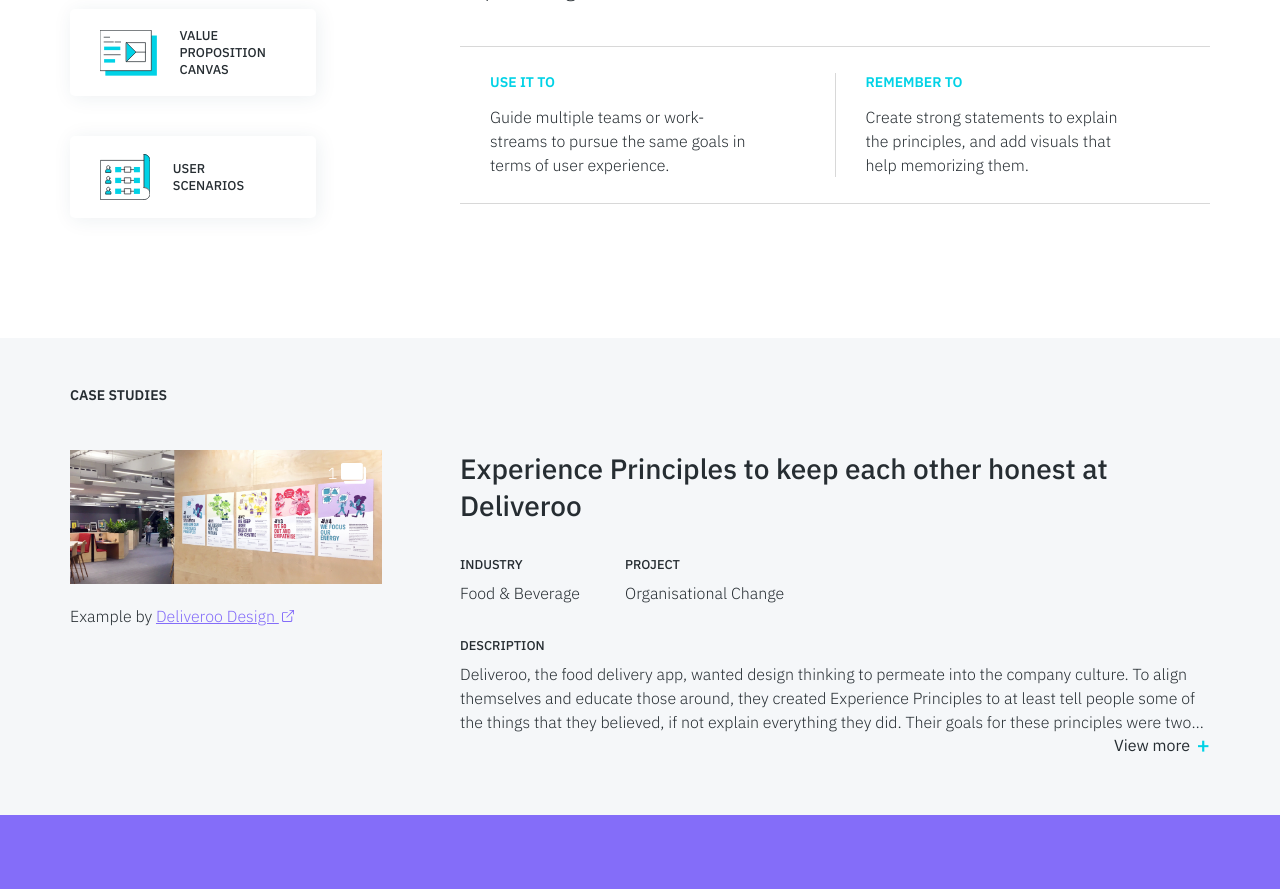
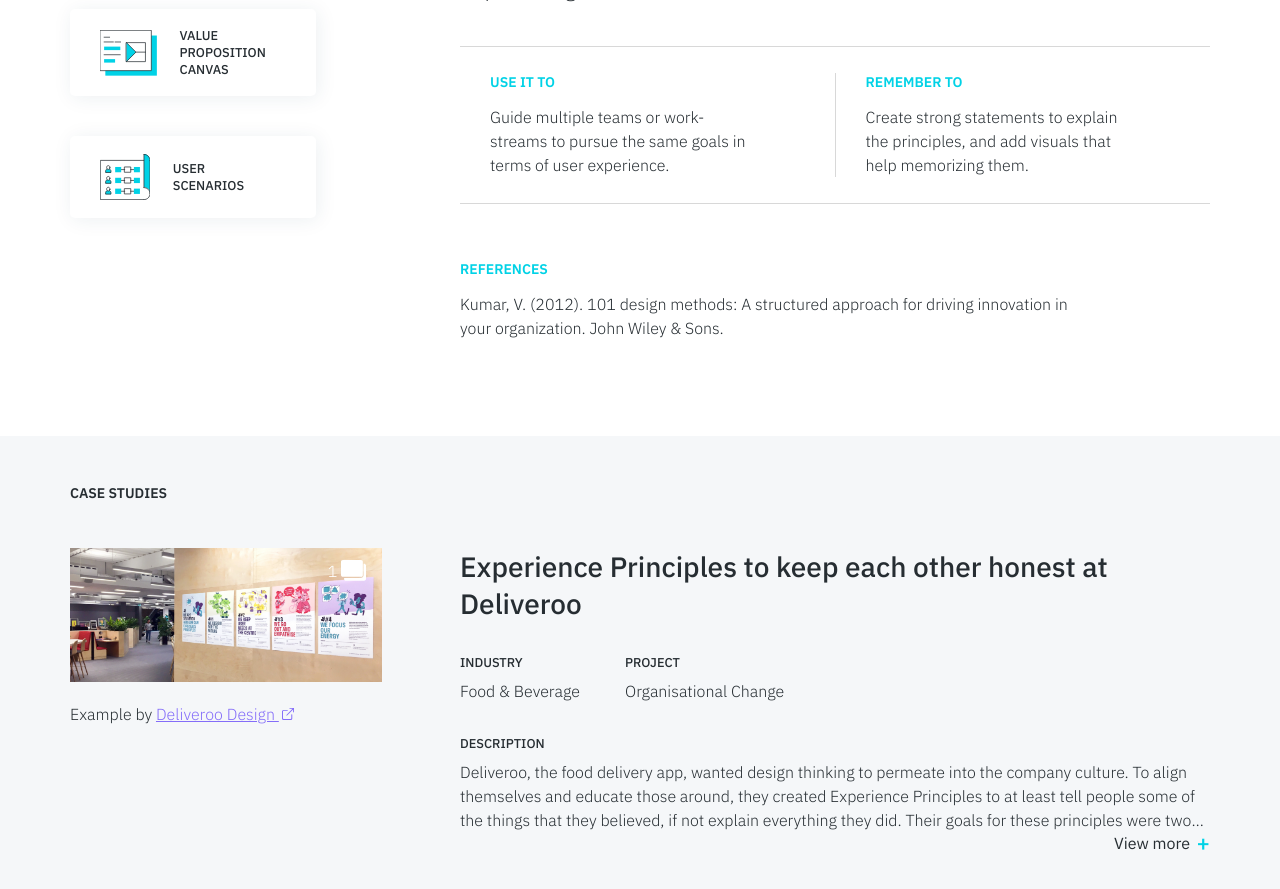
Before and after one commit to service-design-tools/sdt-website, a Jekyll site: the page built from _tools/experience-principles.md, in a window 1280 px wide and 900 px high, scrolled down 915 px. Shown: the top 889 px of the window. Built offline with Jekyll 4.4.1, drawn with Linux system fonts in a browser that asks for light colours.

Commit message:
Update tool “experience-principles”

```diff
--- a/_tools/experience-principles.md
+++ b/_tools/experience-principles.md
@@ -50,5 +50,9 @@
 reminder: >-
   Create strong statements to explain the principles, and add visuals that help
   memorizing them.
+references:
+  - name: >-
+      Kumar, V. (2012). 101 design methods: A structured approach for driving
+      innovation in your organization. John Wiley & Sons.
 ---
 Experience principles are inspiring values that help create a shared experience vision within an organization, by applying then consistently across several projects and initiatives. They are based on research, and incorporate insights about what users expect from the relationship with a specific organization or service.
```
